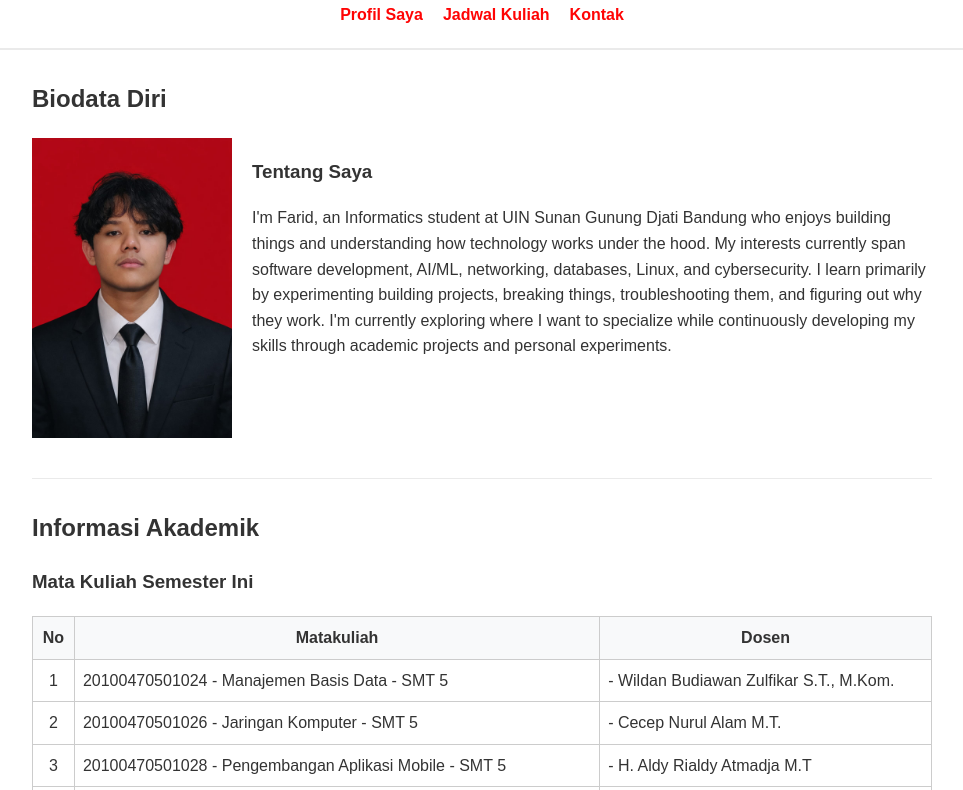
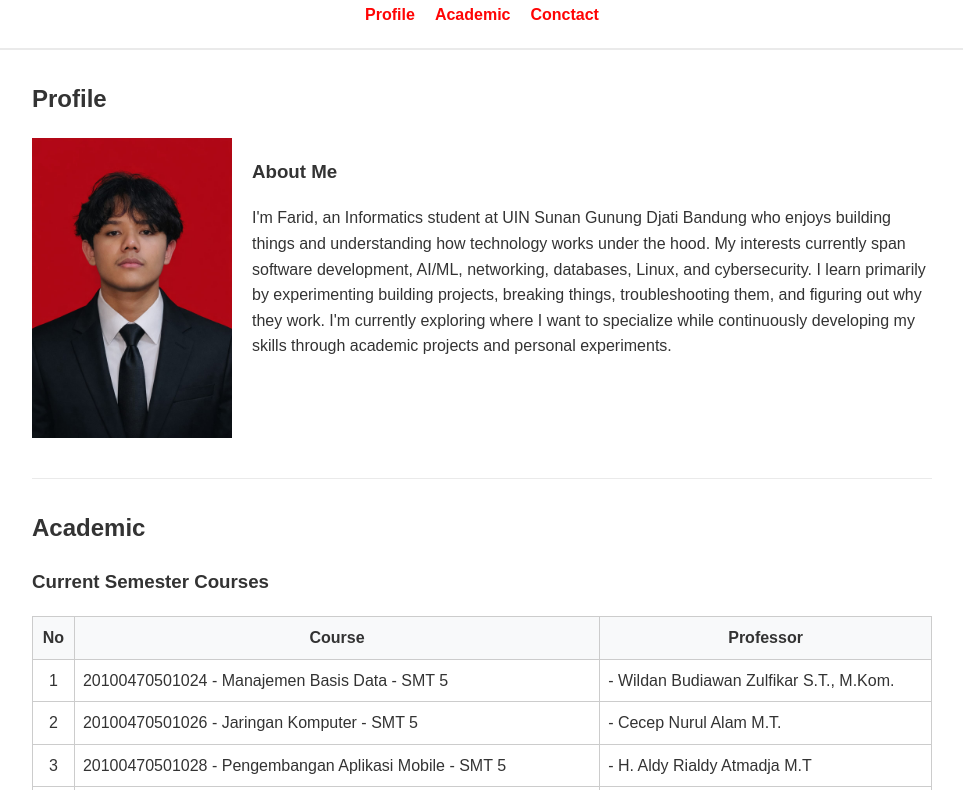
Before and after one commit to fathurVoid/portofolio, a plain HTML site: page index.html in a window 1280 px wide. Shown: the part 79-869 px from the top of the page, without its empty margins (158-1121 px from the left). Drawn offline with Linux system fonts and the light colour scheme.

Commit message:
ganti bahasa loh ya

```diff
--- a/index.html
+++ b/index.html
@@ -20,12 +20,12 @@
 <body>
 
     <header>
-        <h1>Profil Mahasiswa</h1>
+        <h1>fathurVoid</h1>
         <nav>
             <ul>
-                <li><a href="#profil">Profil Saya</a></li>
-                <li><a href="#jadwal">Jadwal Kuliah</a></li>
-                <li><a href="#contact">Kontak</a></li>
+                <li><a href="#profil">Profile</a></li>
+                <li><a href="#jadwal">Academic</a></li>
+                <li><a href="#contact">Conctact</a></li>
             </ul>
         </nav>
     </header>
@@ -33,11 +33,11 @@
     <main>
 
         <section id="profil">
-            <h2>Biodata Diri</h2>
+            <h2>Profile</h2>
             <div class="profil-content">
-                <img src="formal.jpeg" alt="Foto profil Farid Fathurrahman Hakim" width="200">
+                <img src="formal.jpeg" alt="Personal Profile Picture" width="200">
                 <div class="profil-text">
-                    <h3>Tentang Saya</h3>
+                    <h3>About Me</h3>
                     <p>
                         I'm Farid, an Informatics student at UIN Sunan Gunung Djati Bandung who enjoys building things and understanding how technology works under the hood.
                         My interests currently span software development, AI/ML, networking, databases, Linux, and cybersecurity. I learn primarily by experimenting building projects, breaking things, troubleshooting them, and figuring out why they work.
@@ -50,16 +50,16 @@
         <hr>
 
 <section id="jadwal">
-            <h2>Informasi Akademik</h2>
-            <h3>Mata Kuliah Semester Ini</h3>
+            <h2>Academic</h2>
+            <h3>Current Semester Courses</h3>
 
             <div class="table-container">
                 <table border="1" cellspacing="0" cellpadding="8" style="width: 100%; border-collapse: collapse;">
                     <thead style="background-color: #f8f9fa;">
                         <tr>
                             <th>No</th>
-                            <th>Matakuliah</th>
-                            <th>Dosen</th>
+                            <th>Course</th>
+                            <th>Professor</th>
                         </tr>
                     </thead>
                     <tbody>
```
